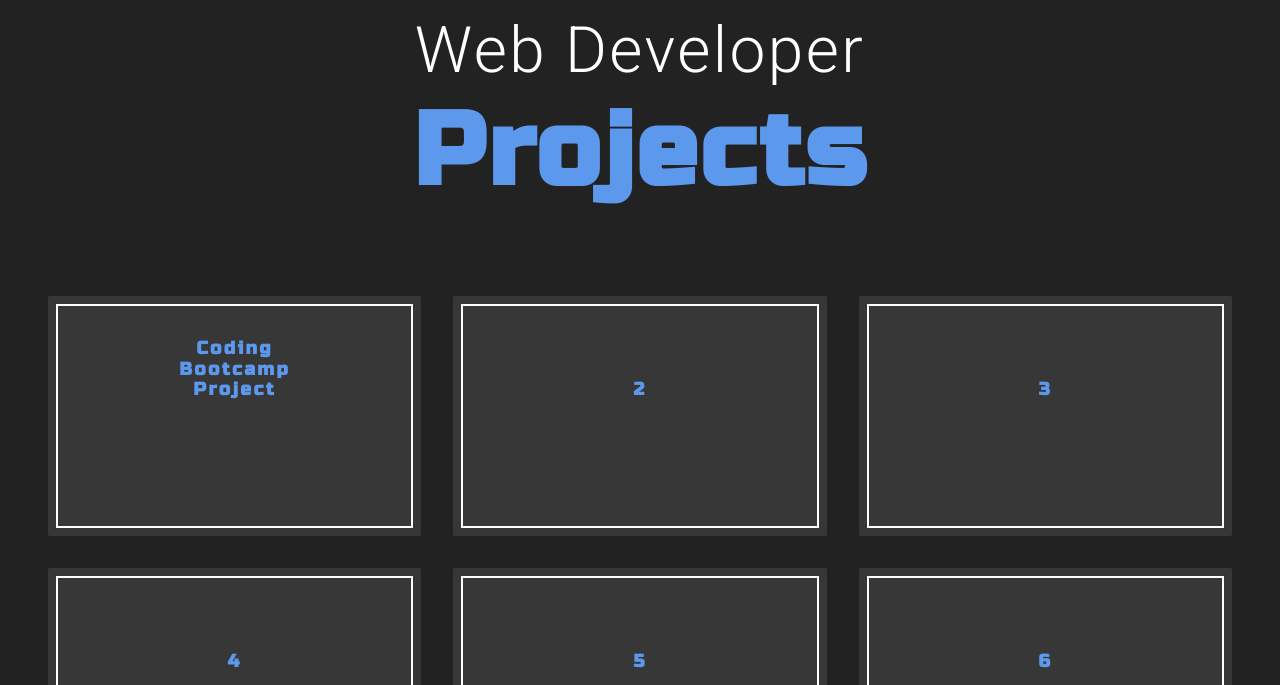
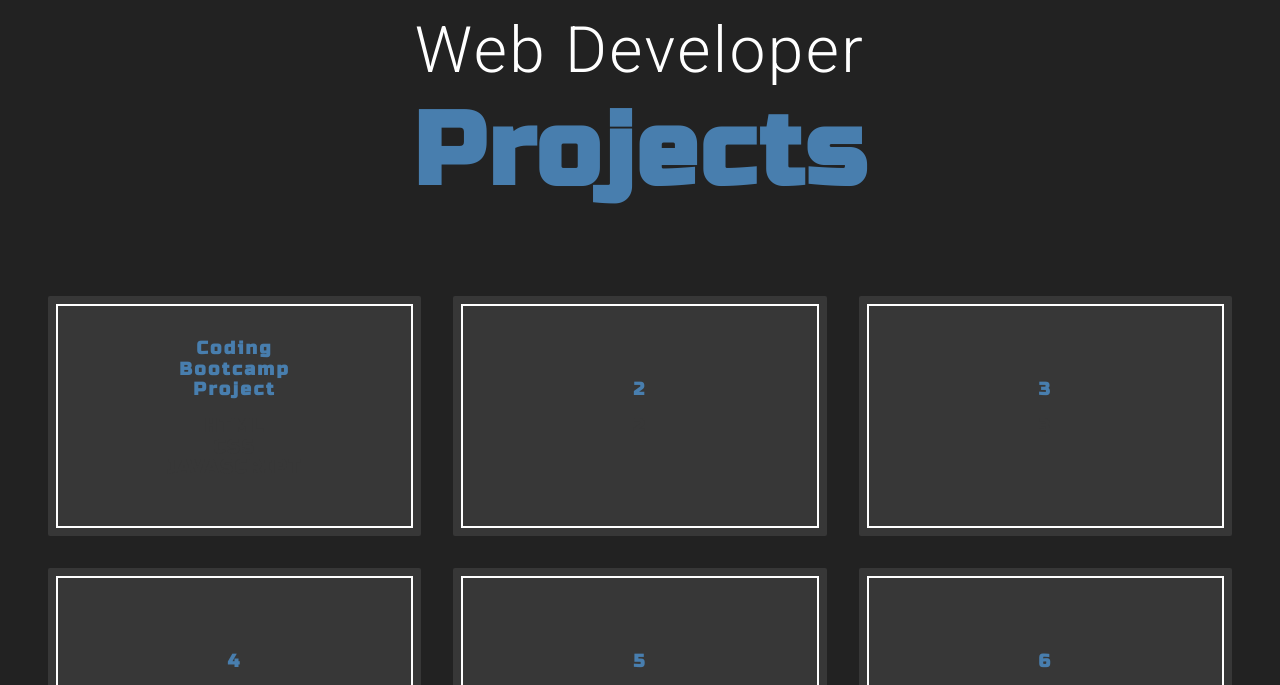
Before and after one commit to Jsburns05/WebDev.Portfolio, a website built with Parcel: page index.html in a window 1280 px wide. Shown: the part 797-1482 px from the top of the page. Built offline with nearby package versions, Linux system fonts and the light colour scheme.

Commit message:
accen clr change

```diff
--- a/style.css
+++ b/style.css
@@ -23,7 +23,7 @@ GENERAL SETTINGS
     --clr-background-primary: rgb(34, 34, 34);
     --clr-background-secondary: rgb(55, 55, 55);
     --clr-primary: rgb(255, 255, 255);
-    --clr-accent: rgb(92, 152, 236);
+    --clr-accent: rgb(72, 126, 174);
     width: 100vw;
 }
 
```
